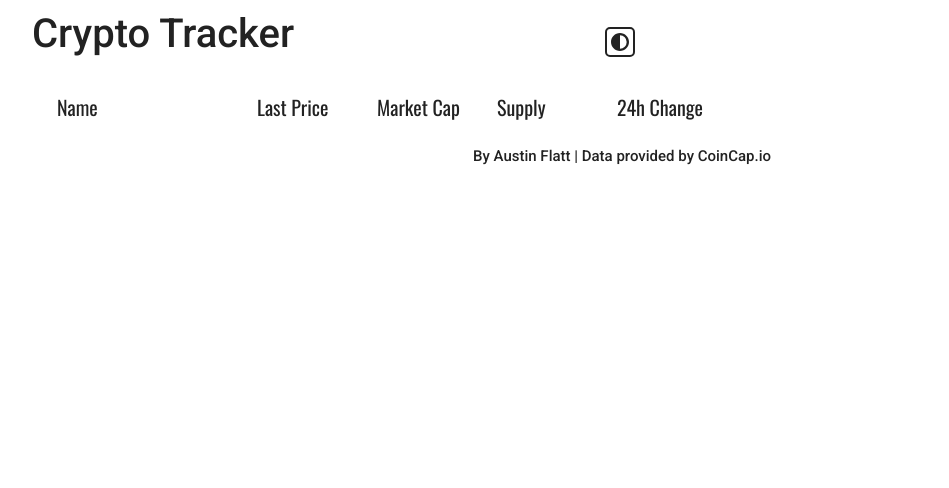
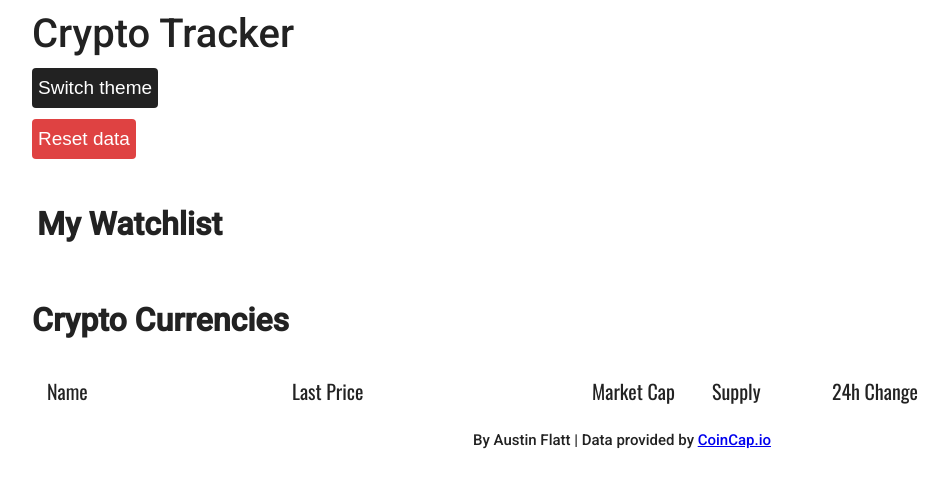
Before and after one commit to austindflatt/crypto-currency-tracker, a plain HTML site: page index.html in a window 1280 px wide. Shown: the whole page, without its empty margins (18-967 px from the left). Drawn offline with nearby package versions, Linux system fonts and the light colour scheme; no server answers.

Commit message:
created two functions to abbreviate values and 24hour change percentage and fixed css for coin list

```diff
--- a/index.html
+++ b/index.html
@@ -12,19 +12,18 @@
         <div class="header">
             Crypto Tracker
             <div class="dark-mode-button">
-                <button
-                id="dark-mode-toggle"
-                class="dark-mode-toggle">
-                <svg width="100%" xmlns="http://www.w3.org/2000/svg" viewBox="0 0 496 496">
-                    <path fill="currentColor" d="M8,256C8,393,119,504,256,504S504,393,504,256,393,8,256,8,8,119,8,256ZM256,440V72a184,184,0,0,1,0,368Z" transform="translate(-8 -8)"/>
-                </svg>
-                </button>
+                <button id="dark-mode-toggle" class="dark-mode-toggle">Switch theme</button>
+            </div>
+            <div class="reset-button-area">
+                <button id="reset" class="reset-button">Reset data</button>
             </div>
         </div>
         <div id="watch-area" class="watch-area">
+            <h1 id="items">My Watchlist</h1>
         </div>
         <div id="show-graph" class="show-graph"></div>
         <div id="coin-area" class="coin-area">
+            <h1 id="items">Crypto Currencies</h1>
             <div class="labels">
                 <div class="name-heading">Name</div>
                 <div class="price-heading">Last Price</div>
@@ -33,7 +32,7 @@
                 <div class="change-heading">24h Change</div>
             </div>
         </div>
-        <div class="footer">By Austin Flatt | Data provided by CoinCap.io</div>
+        <div class="footer">By Austin Flatt | Data provided by <a href="https://coincap.io/" target="_blank">CoinCap.io</a></div>
     </div>
 
     <script src="main.js"></script>
--- a/main.js
+++ b/main.js
@@ -11,15 +11,24 @@ async function myFunction() {
     const httpResponse = await fetch('https://api.coincap.io/v2/assets');
     const data = await httpResponse.json();
     const coins = data.data;
-
-    const bitcoin = [];
-
     // loop through crypto coins
     for(i = 0; i < coins.length; i++) {
         coinInfo = coins[i];
         console.log(coinInfo);
         symbol = coinInfo.symbol;
         coinIcon = symbol.toLowerCase();
+        // abbreviate prices
+        let price = coinInfo.priceUsd;
+        let fixedPrice = (abbreviate(price));
+        // abbreviate market cap
+        let marketCap = coinInfo.marketCapUsd;
+        let fixedMarket = (abbreviate(marketCap));
+        // abbreviate supply
+        let supply = coinInfo.supply
+        let fixedSupply = (abbreviate(supply));
+        // abbreviate 24h change
+        let change = coinInfo.changePercent24Hr;
+        let fixedChange = round(change);
         const singleCoin = `
         <div class="coin-detail">
         <img src="https://assets.coincap.io/assets/icons/${coinIcon}@2x.png" class="icon">
@@ -27,16 +36,16 @@ async function myFunction() {
         ${coins[i].symbol} ${coins[i].name}
         </div>
         <div class="last-price">
-        $${coins[i].priceUsd}
+        $${fixedPrice}
         </div>
         <div class="market-cap">
-        ${coins[i].marketCapUsd}
+        $${fixedMarket}
         </div>
         <div class="supply">
-        ${coins[i].supply}
+        ${fixedSupply}
         </div>
         <div class="price-change">
-        <span class="positive">${coins[i].changePercent24Hr}%</span>
+        <span class="positive">${fixedChange}%</span>
         </div>
         <div class="coin-buttons">
         <button class="graph" onclick="window.scrollTo(0, 0);">
@@ -60,6 +69,8 @@ async function myFunction() {
     watchListClick.forEach((element, index) =>
         element.addEventListener('click', function() {
             const crypto = coins[index];
+            let price = crypto.priceUsd;
+            let fixedPrice = (abbreviate(price));
             const coinIcon = crypto.symbol.toLowerCase();
             console.log('added to watchlist', crypto);
             const singleWatch = `
@@ -68,7 +79,7 @@ async function myFunction() {
             ${crypto.symbol}
             ${crypto.name}
             <br />
-            $${crypto.priceUsd}
+            $${fixedPrice}
             24h Change: ${crypto.changePercent24Hr}
             </div>
             `;
@@ -139,4 +150,8 @@ function abbreviate(num) {
     return suffix ? round(num/Math.pow(1000,base),2)+suffix : ''+num;
 };
 
-console.log((abbreviate(474321.9286896585568694)));
+// to round 24hr change
+function round(num) {
+    let number = Number((Math.abs(num) * 100).toPrecision(15));
+    return Math.round(number) / 100 * Math.sign(num);
+}
--- a/style.css
+++ b/style.css
@@ -19,6 +19,7 @@
 body {
     background-color: var(--background);
     color: var(--foreground);
+    font-family: Roboto;
     transition: .3s;
 }
 
@@ -54,18 +55,33 @@ body {
     font-family: Oswald;
     font-size: 20px;
     padding: 15px;
-    margin: 10px;
+}
+
+/* buttons */
+.reset-button-area {
+
+}
+.reset-button {
+    background-color: #df4242;
+    color: var(--background);
+    outline: none;
+    border: none;
+    height: 40px;
+    font-size: 19px;
+    border-radius: 4px;
+    cursor: pointer;
+    transition: .3s;
 }
 
 /* headings */
 .name-heading {
     display: flex;
-    width: 200px;
+    width: 245px;
 }
 
 .price-heading {
     display: flex;
-    width: 120px;
+    width: 300px;
 }
 
 .market-heading {
@@ -99,22 +115,28 @@ body {
 
 .symbol-name {
     display: flex;
+    width: 200px;
+    margin-left: 5px;
 }
 
 .last-price {
     display: flex;
+    width: 300px;
 }
 
 .market-cap {
     display: flex;
+    width: 120px;
 }
 
 .supply {
     display: flex;
+    width: 120px;
 }
 
 .price-change {
     display: flex;
+    width: 260px;
 }
 
 .positive {
@@ -126,13 +148,14 @@ body {
 }
 
 .coin-buttons {
-    display: flex;
+    align-content: right;
 }
 
 .watch-area {
     display: grid;
     grid-template-columns: 1fr 1fr 1fr;
     justify-content: center;
+    padding: 15px;
 }
 
 .watch-box {
@@ -196,18 +219,15 @@ body {
 
 /* dark mode */
 .dark-mode-toggle {
-    position: absolute;
-    z-index: 100;
-    top: 2em;
-    right: 47em;
-    color: var(--foreground);
-    border: 2px solid currentColor;
-    padding: 4px;
-    background: transparent;
+    background-color: var(--foreground);
+    color: var(--background);
+    outline: none;
+    border: none;
+    height: 40px;
+    font-size: 19px;
+    border-radius: 4px;
     cursor: pointer;
-    border-radius: 5px;
-    width: 30px;
-    height: 30px;
+    transition: .3s;
 }
 
 .footer {
```
